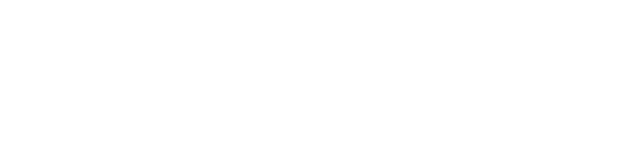
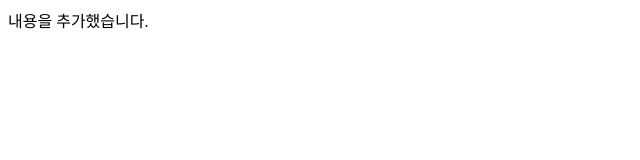
Before and after one commit to kimsumi701/First, a plain HTML site: page index.html in a window 1280 px wide. Shown: the whole page, without its empty margins (0-640 px from the left). Drawn offline with Linux system fonts and the light colour scheme.

Commit message:
Second commit

```diff
--- a/index.html
+++ b/index.html
@@ -8,7 +8,9 @@
         <link rel="stylesheet" href="style.css" />
     </head>
     <body>
-        <header></header>
+        <header>
+            <nav>내용을 추가했습니다.</nav>
+        </header>
         <main></main>
         <footer></footer>
         <script src="./main.js"></script>
```
